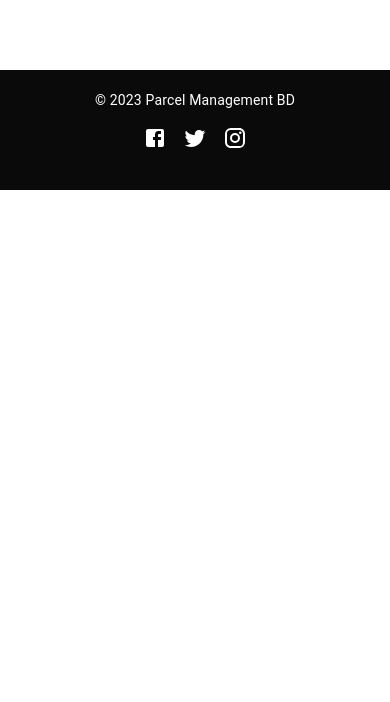
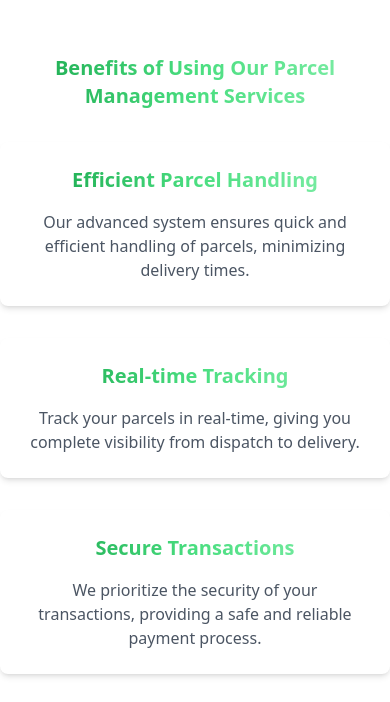
Before and after one commit to mahizaman490/assignment-12-client-side-, a React (Vite) app: page / in a window 390 px wide. Shown: the part 2982-3684 px from the top of the page. Before the commit the page ends 3172 px from the top, so only its background shows below. Built offline with nearby package versions, Linux system fonts and the light colour scheme; no server answers.

Commit message:
created some new sections

```diff
--- a/package.json
+++ b/package.json
@@ -38,6 +38,8 @@
     "react-leaflet": "^4.2.1",
     "react-map-gl": "^7.1.6",
     "react-router-dom": "^6.20.0",
+    "react-slick": "^0.29.0",
+    "slick-carousel": "^1.8.1",
     "sort-by": "^1.2.0",
     "sweetalert2": "^11.10.1"
   },
@@ -47,6 +49,7 @@
     "@vitejs/plugin-react": "^4.2.0",
     "autoprefixer": "^10.4.16",
     "daisyui": "^4.4.6",
+    "dotenv": "^16.3.1",
     "eslint": "^8.53.0",
     "eslint-plugin-react": "^7.33.2",
     "eslint-plugin-react-hooks": "^4.6.0",
--- a/src/pages/Home/Home.jsx
+++ b/src/pages/Home/Home.jsx
@@ -1,6 +1,10 @@
+
 
 import Banner from "./Banner/Banner";
 import FeaturesSection from "./FeaturesSection/FeaturesSection";
+import SliderComponent from "./SliderComponent";
+import BenefitsSection from "./TopDeliveryManSec/BenefitsSection";
+import FeatureSection from "./TopDeliveryManSec/FeatureSection";
 import TopDeliveryMans from "./TopDeliveryManSec/TopDeliveryMans";
 
 const Home = () => {
@@ -10,6 +14,11 @@ const Home = () => {
         <Banner></Banner>
          <FeaturesSection></FeaturesSection>
          <TopDeliveryMans></TopDeliveryMans>
+
+       <BenefitsSection></BenefitsSection>
+       <FeatureSection></FeatureSection>
+
+       <SliderComponent></SliderComponent>
         </div>
     );
 };
--- /dev/null
+++ b/src/pages/Home/SliderComponent.jsx
@@ -0,0 +1,100 @@
+
+import Slider from 'react-slick';
+import 'slick-carousel/slick/slick.css';
+import 'slick-carousel/slick/slick-theme.css';
+
+const SliderComponent = () => {
+  const settings = {
+    dots: true,
+    infinite: true,
+    speed: 500,
+    slidesToShow: 1,
+    slidesToScroll: 1,
+    responsive: [
+      {
+        breakpoint: 768,
+        settings: {
+          slidesToShow: 1,
+          slidesToScroll: 1,
+          initialSlide: 1,
+        },
+      },
+      {
+        breakpoint: 1024,
+        settings: {
+          slidesToShow: 2,
+          slidesToScroll: 2,
+          infinite: true,
+        },
+      },
+      {
+        breakpoint: 1200,
+        settings: {
+          slidesToShow: 3,
+          slidesToScroll: 3,
+        },
+      },
+    ],
+  };
+
+  return (
+    <div className='my-40 px-4'>
+      <Slider {...settings}>
+        <div
+          style={{
+            padding: '20px',
+            textAlign: 'center',
+            backgroundColor: '#f0f0f0',
+            borderRadius: '8px',
+            boxShadow: '0 0 10px rgba(0, 0, 0, 0.1)',
+            margin: '0 10px',
+          }}
+        >
+          <h2 className='text-center text-4xl font-bold bg-gradient-to-r from-green-600 via-green-400 to-green-300  text-transparent   bg-clip-text mb-4'>About Our Staff</h2>
+          <p className='text-center text-xl'>
+            Our dedicated team of professionals is committed to providing exceptional service to our clients.
+            Meet the experts who make it all possible. We believe in teamwork, collaboration, and delivering
+            high-quality solutions to our valued customers.
+          </p>
+        </div>
+        <div
+          style={{
+            padding: '20px',
+            textAlign: 'center',
+            backgroundColor: '#f0f0f0',
+            borderRadius: '8px',
+            boxShadow: '0 0 10px rgba(0, 0, 0, 0.1)',
+            margin: '0 10px',
+          }}
+        >
+          <h2 className='text-center text-4xl  bg-gradient-to-r from-green-600 via-green-400 to-green-300  text-transparent   bg-clip-text mb-4'>Expertise at Your Service</h2>
+          <p className='text-center text-xl'>
+            With years of experience and a passion for excellence, our staff brings a wealth of knowledge
+            to ensure your satisfaction. We stay updated with the latest industry trends and technologies
+            to provide cutting-edge solutions tailored to your specific needs.
+          </p>
+        </div>
+        <div
+          style={{
+            padding: '20px',
+            textAlign: 'center',
+            backgroundColor: '#f0f0f0',
+            borderRadius: '8px',
+            boxShadow: '0 0 10px rgba(0, 0, 0, 0.1)',
+            margin: '0 10px',
+          }}
+        >
+          <h2 className='text-center text-4xl  bg-gradient-to-r from-green-600 via-green-400 to-green-300  text-transparent   bg-clip-text mb-4'>Customer-Centric Approach</h2>
+          <p className='text-center text-xl'>
+            We prioritize your needs and work collaboratively to deliver personalized solutions.
+            Your success is our success. Our customer-centric approach ensures that every project
+            is treated with utmost care, and we strive to exceed your expectations at every step.
+          </p>
+        </div>
+        {/* Add more slides with text content as needed */}
+      </Slider>
+    </div>
+  );
+};
+
+export default SliderComponent;
--- /dev/null
+++ b/src/pages/Home/TopDeliveryManSec/BenefitsSection.jsx
@@ -0,0 +1,50 @@
+import React from 'react';
+
+const BenefitsSection = () => {
+  const benefits = [
+    {
+      title: 'Efficient Parcel Handling',
+      description: 'Our advanced system ensures quick and efficient handling of parcels, minimizing delivery times.',
+    },
+    {
+      title: 'Real-time Tracking',
+      description: 'Track your parcels in real-time, giving you complete visibility from dispatch to delivery.',
+    },
+    {
+      title: 'Secure Transactions',
+      description: 'We prioritize the security of your transactions, providing a safe and reliable payment process.',
+    },
+    {
+      title: 'User-Friendly Dashboard',
+      description: 'Enjoy a user-friendly dashboard tailored for easy navigation and a seamless user experience.',
+    },
+    {
+      title: 'Professional Delivery Team',
+      description: 'Our dedicated delivery team ensures the safe and timely delivery of your parcels to the right destination.',
+    },
+  ];
+
+  return (
+    <div className="py-16 ">
+      <div className="container mx-auto text-center">
+        <h2 className="text-xl mb-8 md:text-6xl text-center font-semibold bg-gradient-to-r from-green-600 via-green-400 to-green-300  text-transparent   bg-clip-text">Benefits of Using Our Parcel Management Services</h2>
+        <div className="grid grid-cols-1 md:grid-cols-2 lg:grid-cols-3 gap-8">
+          {benefits.map((benefit, index) => (
+            <div
+              key={index}
+              className="bg-white p-6 rounded-lg shadow-md transition duration-300 ease-in-out transform hover:scale-105"
+              data-aos="fade-up"
+              data-aos-easing="linear"
+              data-aos-duration="1000"
+            >
+              <h3 className="text-xl font-semibold mb-4 bg-gradient-to-r from-green-600 via-green-400 to-green-300  text-transparent   bg-clip-text">{benefit.title}</h3>
+              <p className="text-gray-600">{benefit.description}</p>
+            </div>
+          ))}
+        </div>
+      </div>
+    </div>
+  );
+};
+
+export default BenefitsSection;
--- /dev/null
+++ b/src/pages/Home/TopDeliveryManSec/FeatureSection.jsx
@@ -0,0 +1,29 @@
+import React from 'react';
+
+const FeatureSection = () => {
+  return (
+    <div className="py-16 ">
+      <div className="container mx-auto flex flex-col md:flex-row items-center justify-center">
+        <div className="md:w-1/2 p-6">
+          <h2 className="text-4xl  mb-4 font-semibold bg-gradient-to-r from-green-600 via-green-400 to-green-300  text-transparent   bg-clip-text">Experience Seamless Parcel Management</h2>
+          <p className="text-gray-600 mb-6">
+            Our advanced parcel management system provides you with a hassle-free experience from booking to delivery.
+            Enjoy the convenience of real-time tracking, secure transactions, and a user-friendly dashboard.
+          </p>
+          <button className="btn bg-green-500 text-white hover:bg-green-600">
+            Learn More
+          </button>
+        </div>
+        <div className="md:w-1/2 p-6">
+          <img
+            className="rounded-lg shadow-md"
+            src="https://i.ibb.co/3RHF82m/1260530-160789-OV2-WAF-929.jpg"  // Replace with your image URL
+            alt="Parcel Management"
+          />
+        </div>
+      </div>
+    </div>
+  );
+};
+
+export default FeatureSection;
--- a/src/pages/Home/TopDeliveryManSec/TopDeliveryMans.jsx
+++ b/src/pages/Home/TopDeliveryManSec/TopDeliveryMans.jsx
@@ -23,7 +23,7 @@ const TopDeliveryMans = () => {
     }, []);
 
     return (
-        <div className="mt-36 mb-60">
+        <div className="mt-36 mb-40">
             <div className="w-5/12 mx-auto text-center">
                 <h1 className="text-xl mb-2 md:text-6xl text-center font-semibold bg-gradient-to-r from-green-600 via-green-400 to-green-300  text-transparent   bg-clip-text">Top Delivery Man </h1>
                 <small className="mb-4 bg-gradient-to-r from-green-500 via-green-400 to-green-300  text-transparent  bg-clip-text font-extrabold">
```
Also changed, not shown: 2 other files (tests, documents, lock files or other folders).
